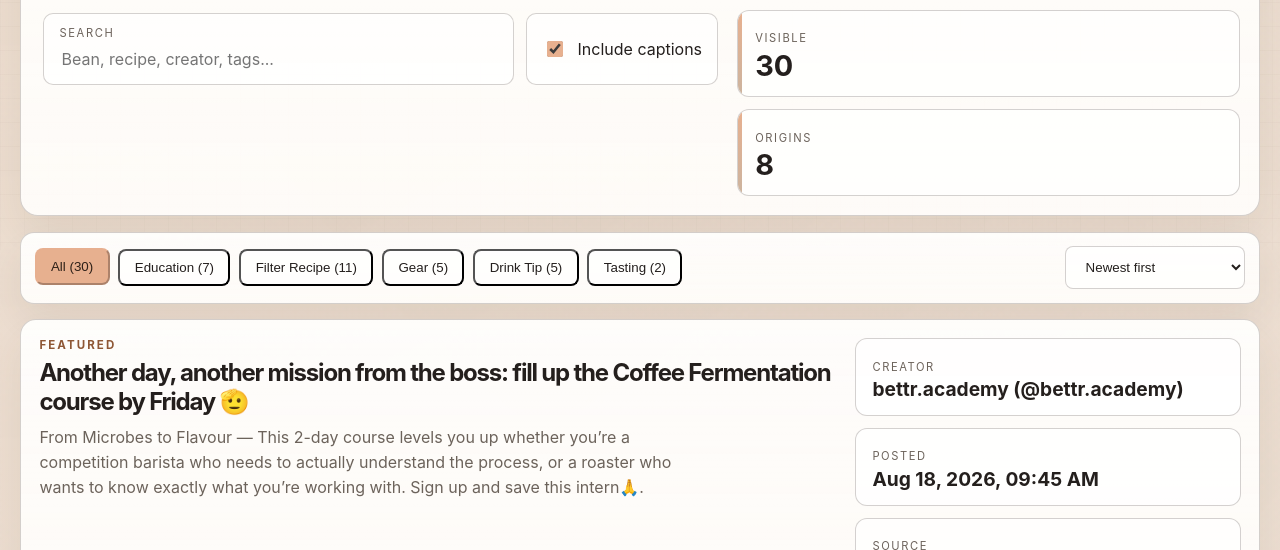
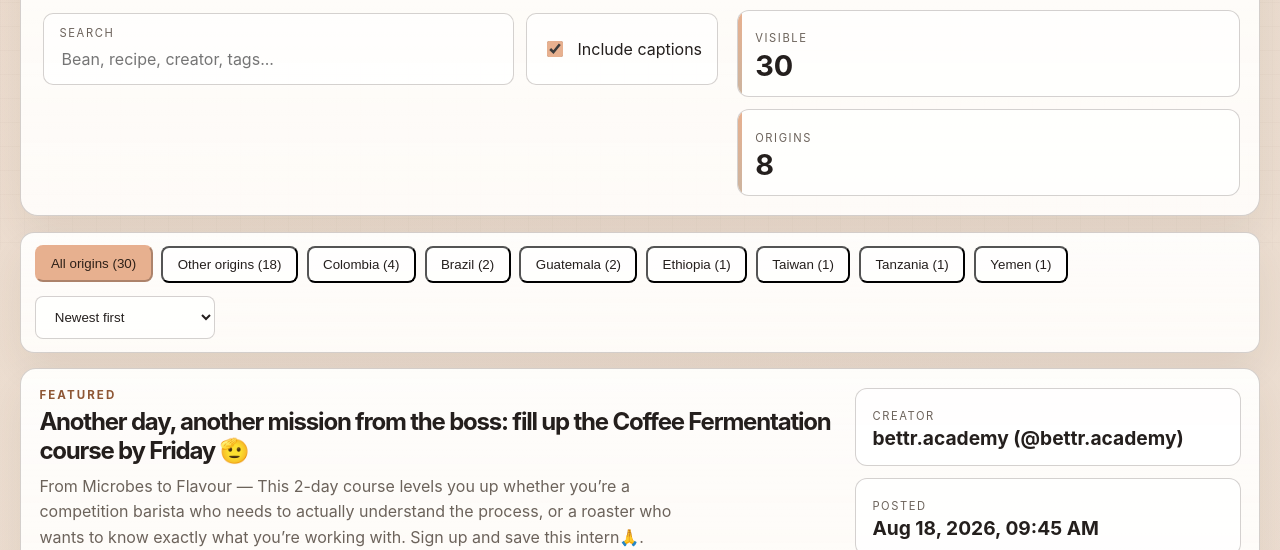
Before and after one commit to caffeinatedgaze/coffee-recipes-db, a plain HTML site: page index.html in a window 1280 px wide. Shown: the part 550-1100 px from the top of the page. Drawn offline with Linux system fonts and the light colour scheme.

Commit message:
Browse recipes by origin

```diff
--- a/app.js
+++ b/app.js
@@ -1,6 +1,6 @@
 const state = {
   entries: [],
-  filter: "all",
+  origin: "all",
   query: "",
   includeCaptions: true,
   sort: "newest",
@@ -17,7 +17,7 @@ const nodes = {
   featureCreator: document.getElementById("featureCreator"),
   featurePosted: document.getElementById("featurePosted"),
   featureSource: document.getElementById("featureSource"),
-  categoryBar: document.getElementById("categoryBar"),
+  originBar: document.getElementById("originBar"),
   searchInput: document.getElementById("searchInput"),
   captionToggle: document.getElementById("captionToggle"),
   sortSelect: document.getElementById("sortSelect"),
@@ -124,39 +124,41 @@ function sortEntries(entries) {
 function renderFilters() {
   const counts = new Map();
   for (const entry of state.entries) {
-    const category = entry.category || "other";
-    counts.set(category, (counts.get(category) || 0) + 1);
+    const origin = entry.origin || "Other origins";
+    counts.set(origin, (counts.get(origin) || 0) + 1);
   }
 
   const chips = [
-    { value: "all", label: `All (${state.entries.length})` },
-    ...Array.from(counts.entries()).map(([value, count]) => ({
-      value,
-      label: `${formatCategory(value)} (${count})`,
-    })),
+    { value: "all", label: `All origins (${state.entries.length})` },
+    ...Array.from(counts.entries())
+      .sort((a, b) => b[1] - a[1] || a[0].localeCompare(b[0]))
+      .map(([value, count]) => ({
+        value,
+        label: `${value} (${count})`,
+      })),
   ];
 
-  nodes.categoryBar.innerHTML = "";
+  nodes.originBar.innerHTML = "";
   for (const chip of chips) {
     const button = document.createElement("button");
     button.type = "button";
-    button.className = `chip${state.filter === chip.value ? " active" : ""}`;
+    button.className = `chip${state.origin === chip.value ? " active" : ""}`;
     button.textContent = chip.label;
     button.addEventListener("click", () => {
-      state.filter = chip.value;
+      state.origin = chip.value;
       render();
     });
-    nodes.categoryBar.appendChild(button);
+    nodes.originBar.appendChild(button);
   }
 }
 
 function matches(entry) {
-  const categoryOk = state.filter === "all" || entry.category === state.filter;
+  const originOk = state.origin === "all" || entry.origin === state.origin;
   const queryPool = state.includeCaptions
     ? `${entry.searchBase} ${entry.searchCaptions}`.trim()
     : entry.searchBase;
   const queryOk = !state.query || queryPool.includes(state.query);
-  return categoryOk && queryOk;
+  return originOk && queryOk;
 }
 
 function formatCategory(value) {
@@ -326,7 +328,7 @@ async function init() {
   });
 
   nodes.clearButton.addEventListener("click", () => {
-    state.filter = "all";
+    state.origin = "all";
     state.query = "";
     state.includeCaptions = true;
     state.sort = "newest";
--- a/index.html
+++ b/index.html
@@ -67,8 +67,8 @@
         </aside>
       </section>
 
-      <section class="toolbar" aria-label="Filters">
-        <div id="categoryBar" class="chips"></div>
+      <section class="toolbar" aria-label="Origins">
+        <div id="originBar" class="chips"></div>
         <select id="sortSelect" class="sort">
           <option value="newest">Newest first</option>
           <option value="oldest">Oldest first</option>
```
